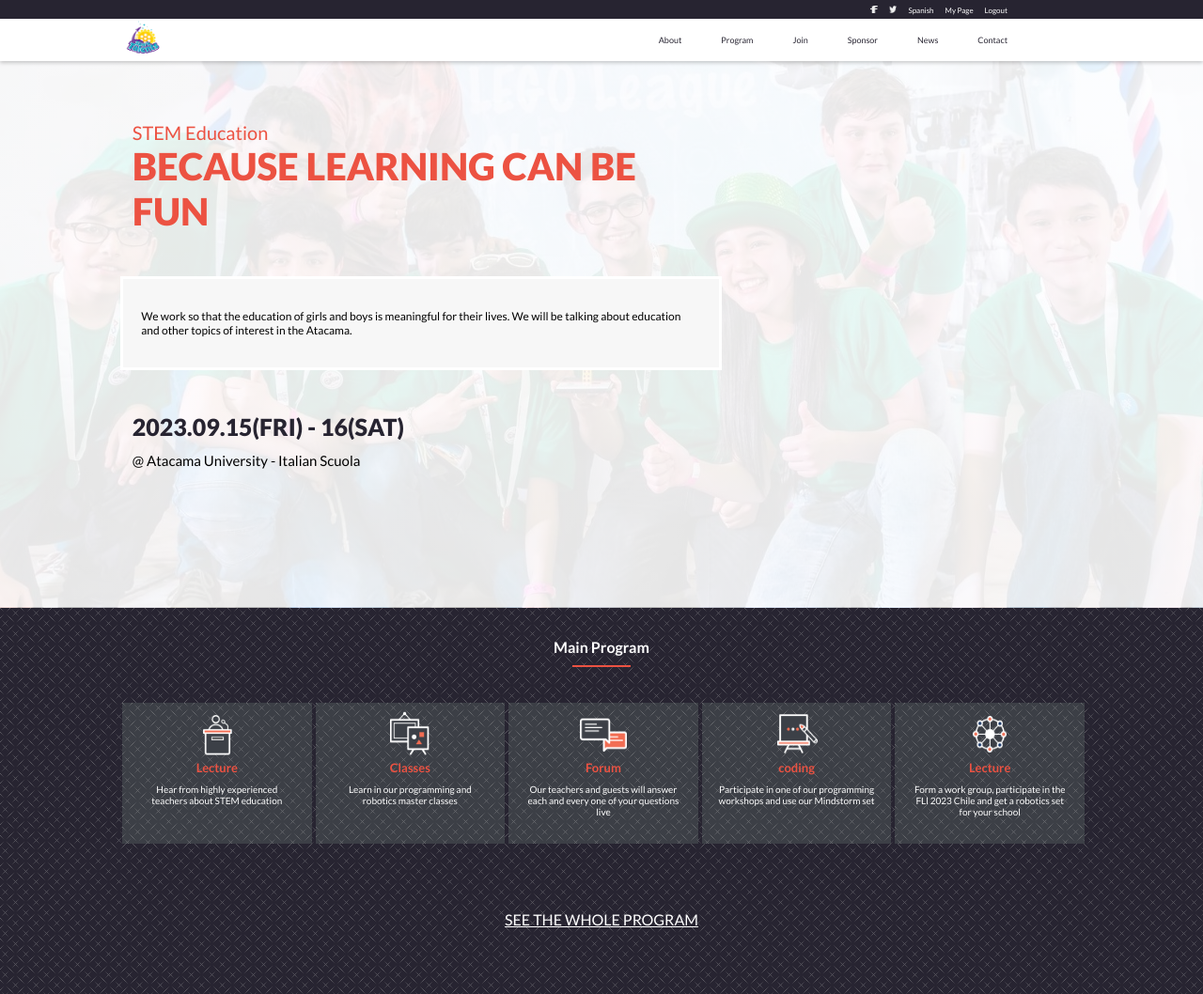
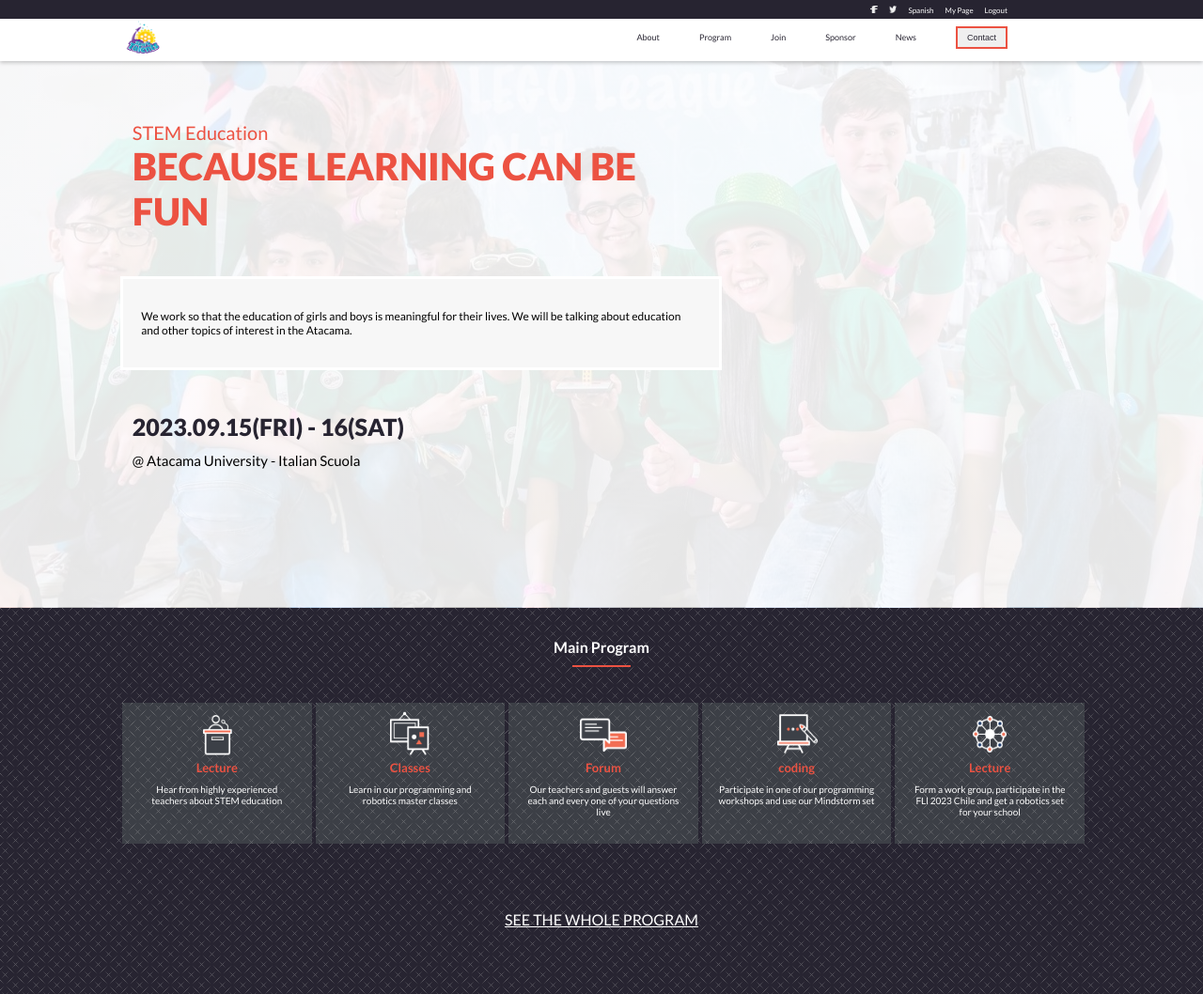
Before and after one commit to ClaudiaRojasSoto/Capstone_Project1, a plain HTML site: page index.html in a window 1280 px wide. Shown: the top 1058 px of the page at 94% size. Drawn offline with Linux system fonts and the light colour scheme.

Commit message:
Add the tag button to contact in nav-content-desktop on index and about-me html and add the class for button in CSS

```diff
--- a/CSS/about-me.css
+++ b/CSS/about-me.css
@@ -148,6 +148,13 @@ body {
   align-items: center;
   justify-content: center;
   height: 100%;
+}
+
+.nav-content-desktop li button {
+  border: 2px solid var(--color-primary);
+  color: var(--color-bg);
+  font-size: 9px;
+  padding: 5px 10px;
 }
 
 .logo-container-about-me img {
--- a/CSS/styles.css
+++ b/CSS/styles.css
@@ -369,6 +369,13 @@ body {
     font-size: 9px;
   }
 
+  .nav-content-desktop li button {
+    border: 2px solid var(--color-primary);
+    color: var(--color-bg);
+    font-size: 9px;
+    padding: 5px 10px;
+  }
+
   .main-section {
     padding-left: 10%;
     padding-right: 40%;
--- a/index.html
+++ b/index.html
@@ -66,7 +66,9 @@
             </li>
             <li>
               <div>
-                <a href="">Contact</a>
+                <button>
+                  <a href="">Contact</a>
+                </button>
               </div>
             </li>
           </ul>
```
Also changed, not shown: about-me.html (+3 -1 lines).
